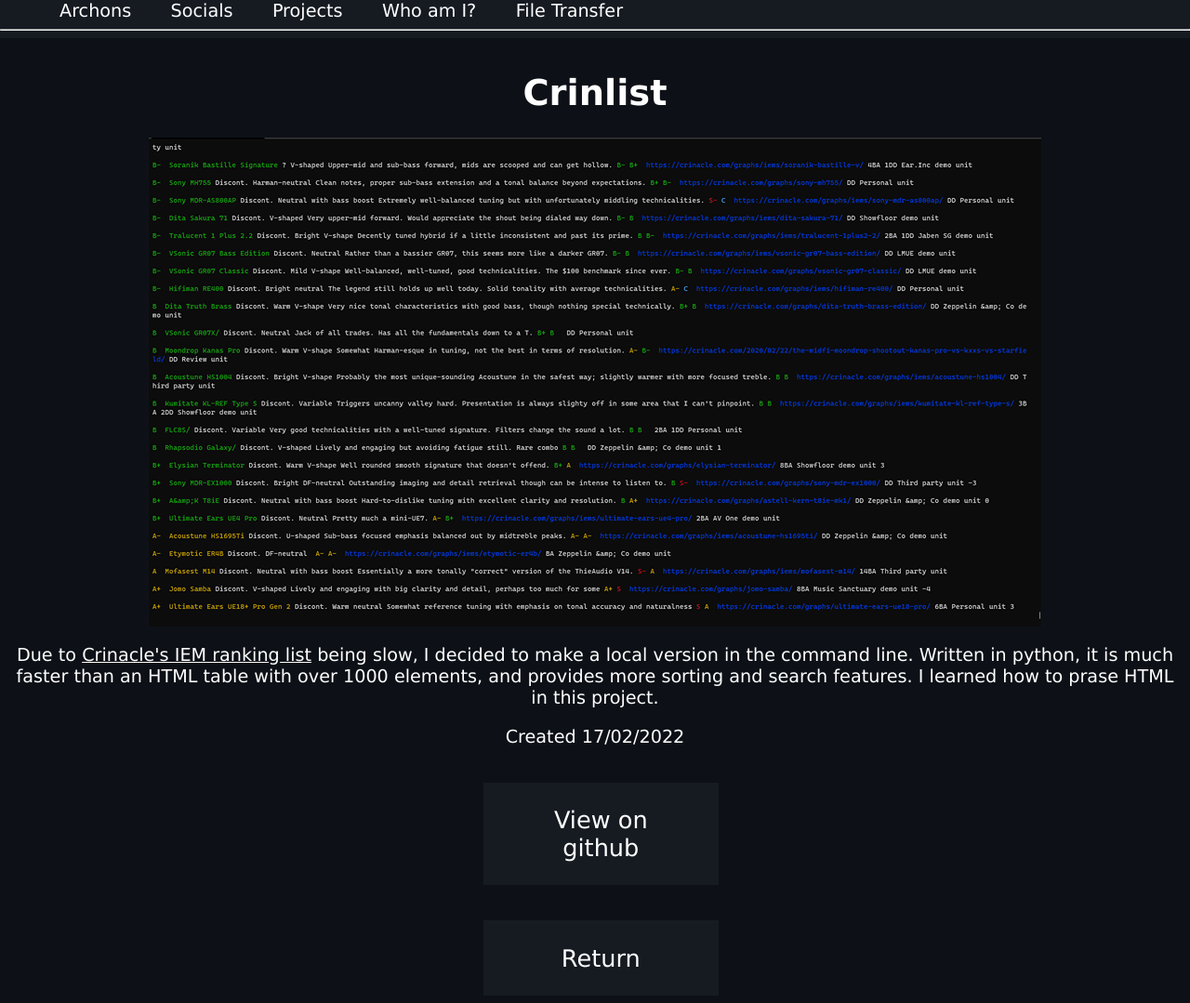
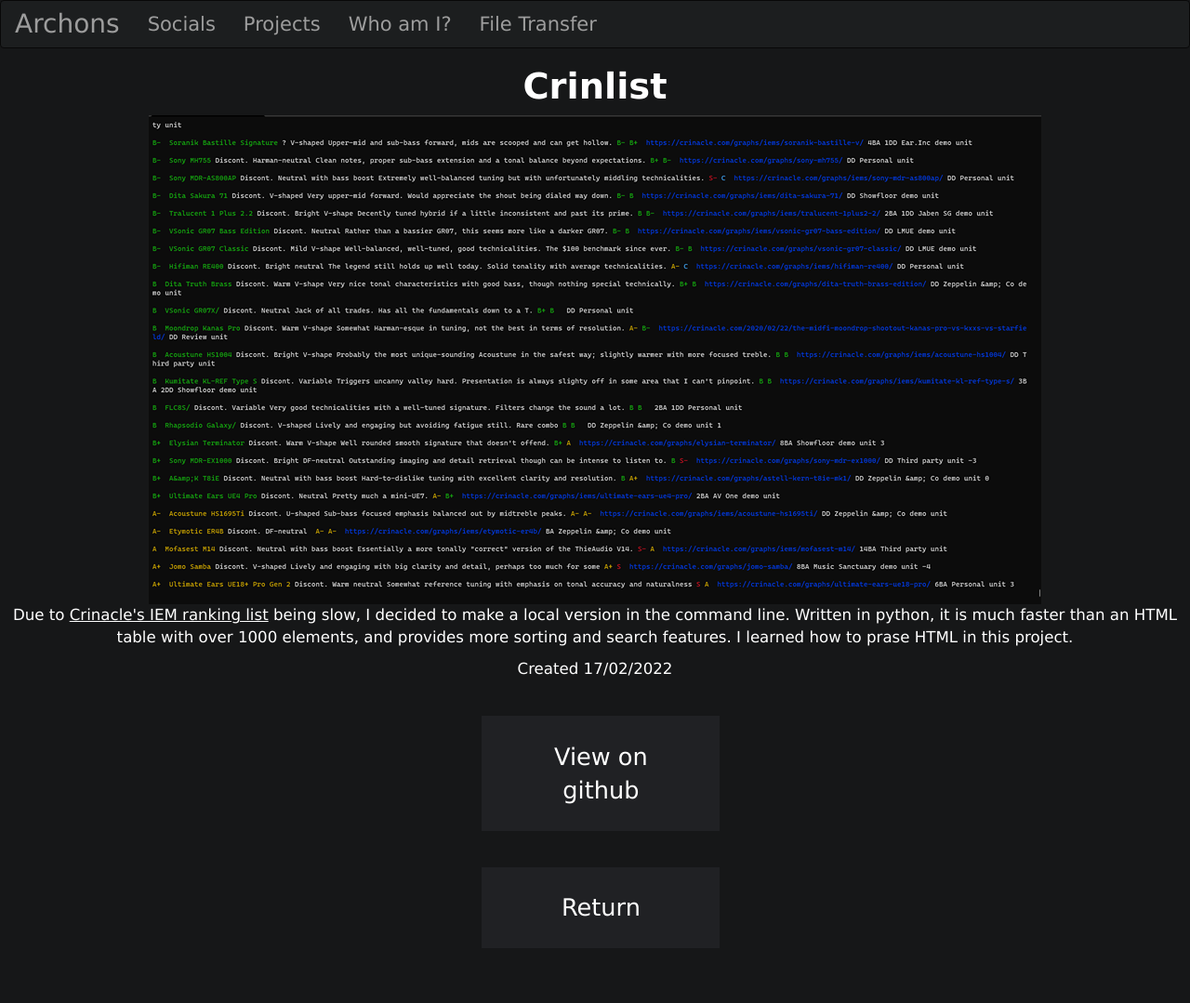
Before and after one commit to TheArchons/ArchonsWebsite, a Django app: page /projects/Crinlist/ in a window 1280 px wide. Shown: the whole page at 93% size. After the commit the page ends 986 px from the top, so only its background shows below. Run offline with Django 4.2, Linux system fonts and the light colour scheme.

Commit message:
update styling

```diff
--- a/ArchonsWebsite/Archons/static/ArchonsWebsite/styles.css
+++ b/ArchonsWebsite/Archons/static/ArchonsWebsite/styles.css
@@ -1,33 +1,7 @@
-.header {
-    position: fixed;
-    background-color:rgb(22, 27, 34);
-    top:0;
-    left:0;
-    position:absolute;
-    width:100%;
-}
-
-.navlinks {
-    margin-left:3%;
-    font-size:1.5vw;
-    text-decoration: none;
-}
-
-.navlinks:hover {
-    background-color: grey;
-}
-
-#home {
-    margin-left:5%;
-}
-
 a, p, h1, table {
     font-family:Verdana,sans-serif;
-    color: white
-}
-
-body {
-    margin-top: 6%;
+    color: white;
+    font-size: 1.3vw;
 }
 
 .title {
@@ -38,13 +12,12 @@ body {
 }
 
 p {
-    font-size:1.5vw;
     text-align: center;
 }
 
 .largeButton {
     font-size: 2.5vw;
-    background-color: rgb(22, 27, 34);
+    background-color: rgb(32, 33, 36);
     border: 2px;
     color: white;
     padding: 4% 13%;
@@ -59,6 +32,7 @@ p {
 .largeButton:hover {
     background-color: black;
     color: white;
+    text-decoration: none;
 }
 
 .buttonRow {
@@ -70,7 +44,7 @@ p {
 
 .returnButton {
     font-size: 2vw;
-    background-color: rgb(22, 27, 34);
+    background-color: rgb(32, 33, 36);
     border: 2px;
     color: white;
     padding: 2% 3%;
@@ -86,12 +60,17 @@ p {
 .returnButton:hover {
     background-color: black;
     color: white;
+    text-decoration: none;
 }
 
 img {
     display: block;
     margin-left: auto;
     margin-right: auto;
+}
+
+.sourceLink {
+    text-decoration: underline;
 }
 
 .sourceLink:hover {
--- a/ArchonsWebsite/Archons/templates/ArchonsWebsite/layout.html
+++ b/ArchonsWebsite/Archons/templates/ArchonsWebsite/layout.html
@@ -2,18 +2,18 @@
 <!DOCTYPE html>
 <html lang="en">
     <head>
+        <link rel="stylesheet" href="https://cdn.jsdelivr.net/npm/bootstrap@3.3.7/dist/css/bootstrap.min.css" integrity="sha384-BVYiiSIFeK1dGmJRAkycuHAHRg32OmUcww7on3RYdg4Va+PmSTsz/K68vbdEjh4u" crossorigin="anonymous">
         <link href="{% static 'ArchonsWebsite/styles.css' %}" rel="stylesheet">
         <link rel="icon" type="image/x-icon" href="{% static 'ArchonsWebsite/images/favicon.ico' %}"/>
     </head>
-    <body style="background-color:rgb(13,17,23)">
-        <div class="header">
-            <a href="/" id="home" class="navlinks">Archons</a>
-            <a href="/socials" class="navlinks">Socials</a>
-            <a href="/projects" class="navlinks">Projects</a>
-            <a href="/whoami" class="navlinks">Who am I?</a>
-            <a href="/filetransfer" class="navlinks">File Transfer</a>
-            <hr>
-        </div>
+    <body style="background-color:rgb(22, 23, 24)">
+        <nav class="navbar navbar-inverse" style="height:6%;background-color:rgb(28, 30, 31)">
+            <a href="/" class="navbar-brand" style="font-size:2em">Archons</a>
+            <a href="/socials" class="navbar-brand" style="font-size:1.5em">Socials</a>
+            <a href="/projects" class="navbar-brand" style="font-size:1.5em">Projects</a>
+            <a href="/whoami" class="navbar-brand" style="font-size:1.5em">Who am I?</a>
+            <a href="/filetransfer" class="navbar-brand" style="font-size:1.5em">File Transfer</a>
+        </nav>
         {% block body %}
         {% endblock %}
     </body>
--- a/ArchonsWebsite/Archons/templates/ArchonsWebsite/whoami.html
+++ b/ArchonsWebsite/Archons/templates/ArchonsWebsite/whoami.html
@@ -15,7 +15,7 @@
         </tr>
         <tr>
             <td>your dreams</td>
-            <td>I want to be a software developer, with a quiet and stable life, where I have the freedom to do what I want when not working.</td>
+            <td>I want to be a software developer, with a stable life, where I have the freedom to do what I want when not working.</td>
         </tr>
         <tr>
             <td>your goals</td>
```
